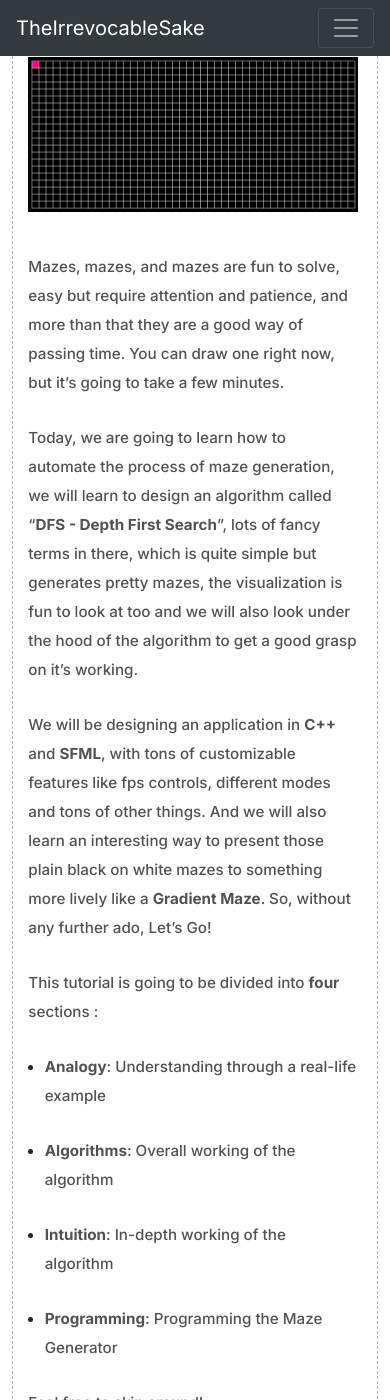
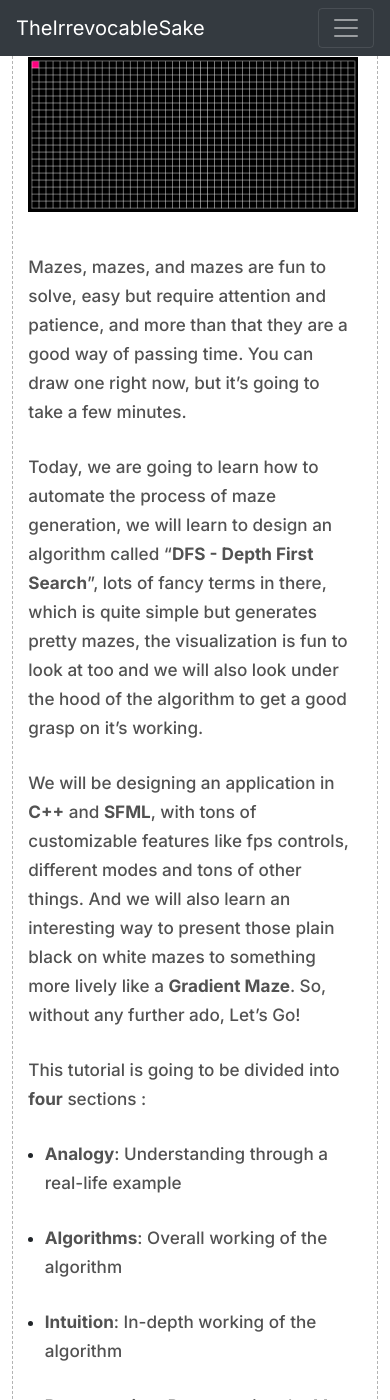
Before and after one commit to irrevocablesake/website, a Jekyll site: the page built from _posts/series/maze-generator/2020-09-16-Dfs-maze-generator.md, in a window 390 px wide and 1400 px high, scrolled down 1057 px. Built offline with Jekyll 4.4.1, drawn with Linux system fonts in a browser that asks for light colours; comment, search, counter and statistics services are not loaded.

Commit message:
reverted font size update was causing bugs ons mobile

```diff
--- a/assets/css/post/style.css
+++ b/assets/css/post/style.css
@@ -261,41 +261,6 @@ ul.custom li.summary:before { content: "3. "; } */
       text-align: center;
       width:47%;
     }
-@media screen and ( max-width:480px )
-{
-  .contentSection h2{
-    padding-top:5%;
-    font-weight:800;
-    font-size:2rem;
-  }
-
-  .contentSection h3{
-    padding-top:8%;
-    font-weight:800;
-    font-size:1.7rem;
-  }
-
-  .contentSection h4{
-    padding-top:1%;
-    font-weight:700;
-    font-size:1.4rem;
-  }
-
-  .contentSection h5{
-    padding-top:1%;
-    font-weight:600;
-    font-size:1.2rem;
-  }
-
-  .contentSection p{
-    font-size:0.95rem !important;
-    line-height:29px;
-    font-weight:500;
-    padding-top:5px;
-    color:rgb(82, 82, 82);
-    padding-bottom:5px;
-  }
-}
 
 @media screen and (max-width:1069px)
 {
```
